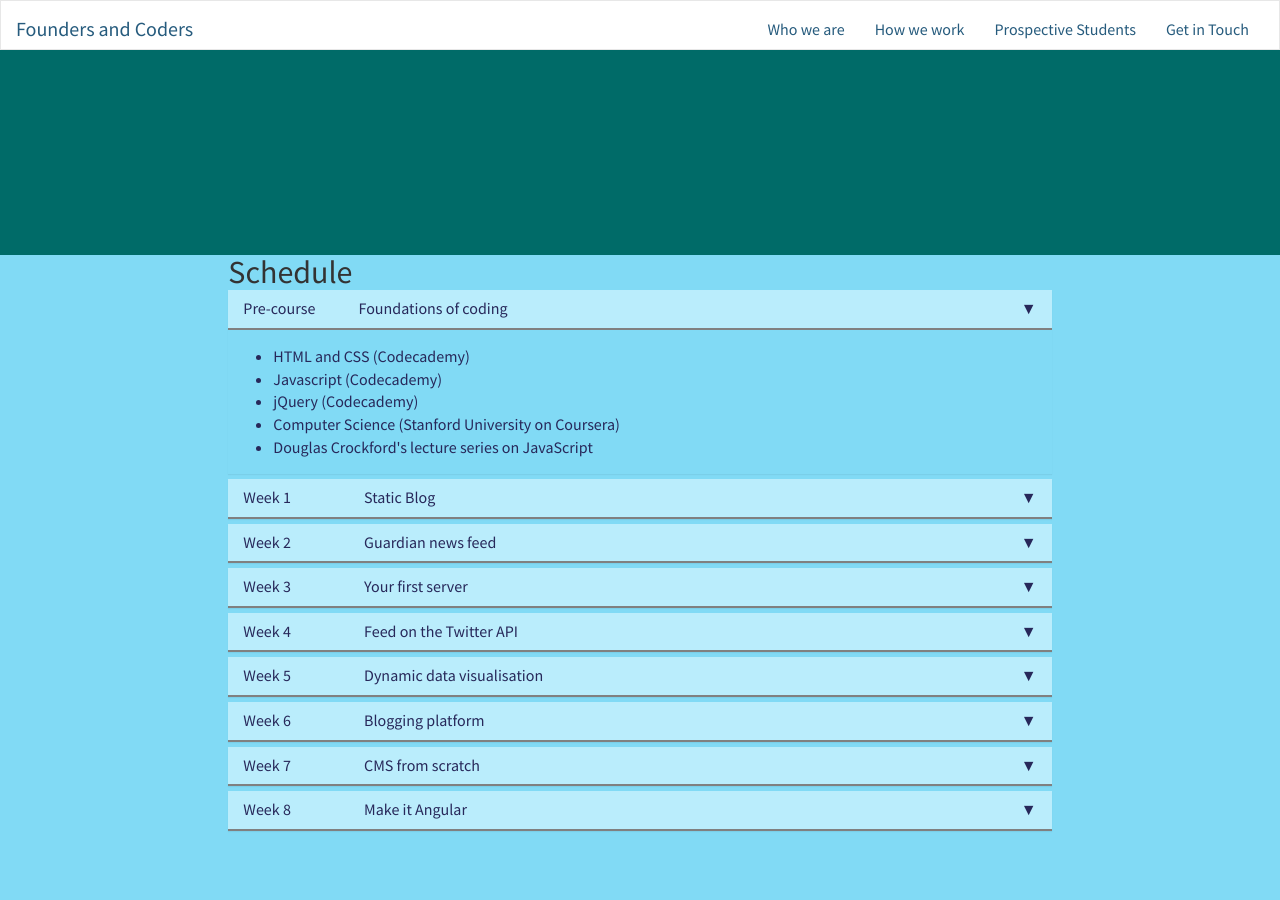
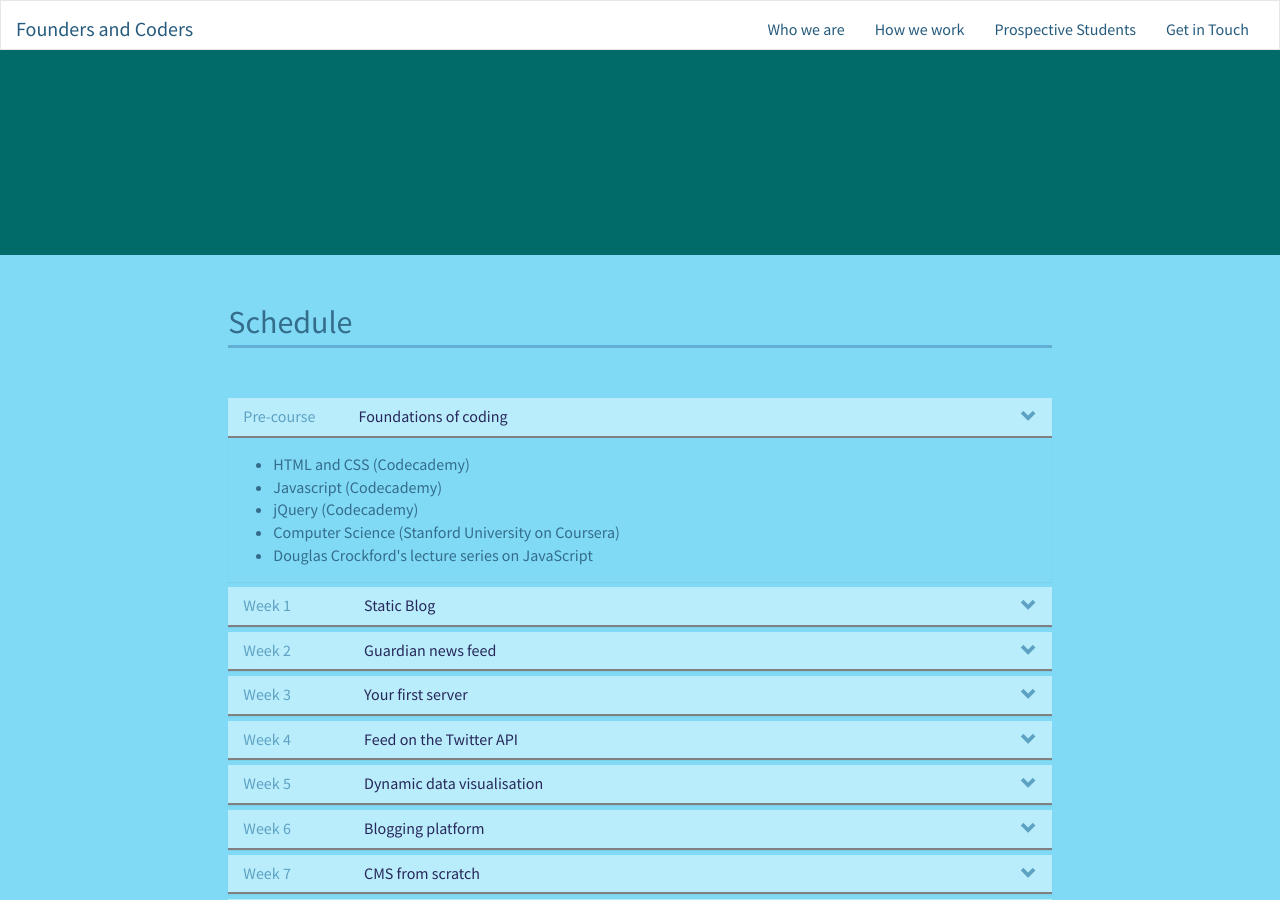
Before and after one commit to sofer/foundersandcoders, a Jekyll site: the page built from prospective-students.html, in a window 1280 px wide and 900 px high, scrolled down 2445 px. Built offline with Jekyll 4.4.1, drawn with Linux system fonts in a browser that asks for light colours; nearby versions of some CDN libraries.

Commit message:
finished styling schedule (for now) and fixed some links

```diff
--- a/css/main.css
+++ b/css/main.css
@@ -760,8 +760,20 @@ div.clear {
   background-color: #75D8E5;
 }
 .student-page .schedule {
-  height: 100vh;
+  height: 100%;
   background-color: #81DAF5;
+}
+.student-page .schedule h1 {
+  margin-top: 50px;
+  padding-bottom: 5px;
+  color: #336D8B;
+  border-bottom: 3px #62AED5 solid;
+}
+.student-page .schedule #accordion {
+  margin: 50px 0;
+}
+.student-page .schedule #accordion a:hover {
+  text-decoration: none;
 }
 .student-page .schedule #accordion .panel-default {
   border: none;
@@ -773,16 +785,14 @@ div.clear {
   border-radius: 0;
 }
 .student-page .schedule #accordion .panel-default .panel-heading h4 {
-  color: #27285a;
+  color: #5DA1C3;
 }
 .student-page .schedule #accordion .panel-default .panel-heading h4 .description {
   margin-left: 70px;
+  color: #27285a;
 }
-.student-page .schedule #accordion .panel-default .panel-heading h4 .arrow {
+.student-page .schedule #accordion .panel-default .panel-heading h4 .glyphicon {
   float: right;
-}
-.student-page .schedule #accordion .panel-default .panel-heading a:hover {
-  text-decoration: none;
 }
 .student-page .schedule #accordion .panel-default #headingOne .description {
   margin-left: 40px;
@@ -793,7 +803,7 @@ div.clear {
 }
 .student-page .schedule #accordion .panel-default .panel-body ul {
   margin-left: 30px;
-  color: #27285a;
+  color: #336D8B;
 }
 
 /*# sourceMappingURL=main.css.map */
--- a/prospective-students.html
+++ b/prospective-students.html
@@ -44,7 +44,7 @@ layout: default
 							</a>
 						</div>
 						<div class="col-xs-6 col-sm-6 col-md-6">
-							<a href="mailto:contact@foundersandcoders.org">
+							<a href="#schedule">
 								<button id="more-info-button" type="button" class="btn btn-default"><h1>More info</h1></button>
 							</a>
 						</div>
@@ -88,6 +88,7 @@ layout: default
 		</div>
 	</div>
 	<!-- Will do schedule last -->
+	<a name="schedule" id="schedule"></a>
 	<div class="schedule container-fluid">
 		<div class="row">
 			<div class="col-xs-12 col-sm-10 col-sm-offset-1 col-md-8 col-md-offset-2">
@@ -96,7 +97,7 @@ layout: default
 				  	<div class="panel panel-default">
 				   		<div class="panel-heading" role="tab" id="headingOne">
 				      		<a data-toggle="collapse" data-parent="#accordion" href="#collapseOne" aria-expanded="true" aria-controls="collapseOne">
-				      			<h4 class="panel-title">Pre-course <span class="description"> Foundations of coding</span><span class="arrow">&#9660;</span></h4>
+				      			<h4 class="panel-title">Pre-course <span class="description"> Foundations of coding</span><span class="glyphicon glyphicon-chevron-down"></span></h4>
 				        	</a>
 				    	</div>
 					    <div id="collapseOne" class="panel-collapse collapse in" role="tabpanel" aria-labelledby="headingOne">
@@ -114,7 +115,7 @@ layout: default
 					<div class="panel panel-default">
 					   	<div class="panel-heading" role="tab" id="headingTwo">
 					        <a class="collapsed" data-toggle="collapse" data-parent="#accordion" href="#collapseTwo" aria-expanded="false" aria-controls="collapseTwo">
-					          	<h4 class="panel-title">Week 1 <span class="description"> Static Blog</span><span class="arrow">&#9660;</span></h4>
+					          	<h4 class="panel-title">Week 1 <span class="description"> Static Blog</span><span class="glyphicon glyphicon-chevron-down"></span></h4>
 					        </a>
 					    </div>
 				   		<div id="collapseTwo" class="panel-collapse collapse" role="tabpanel" aria-labelledby="headingTwo">
@@ -131,7 +132,7 @@ layout: default
 				  	<div class="panel panel-default">
 				    	<div class="panel-heading" role="tab" id="headingThree">
 					        <a class="collapsed" data-toggle="collapse" data-parent="#accordion" href="#collapseThree" aria-expanded="false" aria-controls="collapseThree">
-					          	<h4 class="panel-title">Week 2 <span class="description"> Guardian news feed</span><span class="arrow">&#9660;</span></h4>
+					          	<h4 class="panel-title">Week 2 <span class="description"> Guardian news feed</span><span class="glyphicon glyphicon-chevron-down"></span></h4>
 					        </a>
 				   		</div>
 				    	<div id="collapseThree" class="panel-collapse collapse" role="tabpanel" aria-labelledby="headingThree">
@@ -148,7 +149,7 @@ layout: default
 				 	<div class="panel panel-default">
 				    	<div class="panel-heading" role="tab" id="headingThree">
 					        <a class="collapsed" data-toggle="collapse" data-parent="#accordion" href="#collapseThree" aria-expanded="false" aria-controls="collapseThree">
-					          	<h4 class="panel-title">Week 3 <span class="description"> Your first server</span><span class="arrow">&#9660;</span></h4>
+					          	<h4 class="panel-title">Week 3 <span class="description"> Your first server</span><span class="glyphicon glyphicon-chevron-down"></span></h4>
 					        </a>
 				   		</div>
 				    	<div id="collapseThree" class="panel-collapse collapse" role="tabpanel" aria-labelledby="headingThree">
@@ -164,7 +165,7 @@ layout: default
 				 	<div class="panel panel-default">
 				    	<div class="panel-heading" role="tab" id="headingFour">
 					        <a class="collapsed" data-toggle="collapse" data-parent="#accordion" href="#collapseFour" aria-expanded="false" aria-controls="collapseFour">
-					          	<h4 class="panel-title">Week 4 <span class="description"> Feed on the Twitter API</span><span class="arrow">&#9660;</span></h4>
+					          	<h4 class="panel-title">Week 4 <span class="description"> Feed on the Twitter API</span><span class="glyphicon glyphicon-chevron-down"></span></h4>
 					        </a>
 				   		</div>
 				    	<div id="collapseFour" class="panel-collapse collapse" role="tabpanel" aria-labelledby="headingFour">
@@ -182,7 +183,7 @@ layout: default
 				 	<div class="panel panel-default">
 				    	<div class="panel-heading" role="tab" id="headingFive">
 					        <a class="collapsed" data-toggle="collapse" data-parent="#accordion" href="#collapseFive" aria-expanded="false" aria-controls="collapseFive">
-					          	<h4 class="panel-title">Week 5 <span class="description"> Dynamic data visualisation</span><span class="arrow">&#9660;</span></h4>
+					          	<h4 class="panel-title">Week 5 <span class="description"> Dynamic data visualisation</span><span class="glyphicon glyphicon-chevron-down"></span></h4>
 					        </a>
 				   		</div>
 				    	<div id="collapseFive" class="panel-collapse collapse" role="tabpanel" aria-labelledby="headingFive">
@@ -200,7 +201,7 @@ layout: default
 				 	<div class="panel panel-default">
 				    	<div class="panel-heading" role="tab" id="headingSix">
 					        <a class="collapsed" data-toggle="collapse" data-parent="#accordion" href="#collapseSix" aria-expanded="false" aria-controls="collapseSix">
-					          	<h4 class="panel-title">Week 6 <span class="description"> Blogging platform</span><span class="arrow">&#9660;</span></h4>
+					          	<h4 class="panel-title">Week 6 <span class="description"> Blogging platform</span><span class="glyphicon glyphicon-chevron-down"></span></h4>
 					        </a>
 				   		</div>
 				    	<div id="collapseSix" class="panel-collapse collapse" role="tabpanel" aria-labelledby="headingSix">
@@ -218,7 +219,7 @@ layout: default
 				 	<div class="panel panel-default">
 				    	<div class="panel-heading" role="tab" id="headingSeven">
 					        <a class="collapsed" data-toggle="collapse" data-parent="#accordion" href="#collapseSeven" aria-expanded="false" aria-controls="collapseSeven">
-					          	<h4 class="panel-title">Week 7 <span class="description"> CMS from scratch</span><span class="arrow">&#9660;</span></h4>
+					          	<h4 class="panel-title">Week 7 <span class="description"> CMS from scratch</span><span class="glyphicon glyphicon-chevron-down"></span></h4>
 					        </a>
 				   		</div>
 				    	<div id="collapseSeven" class="panel-collapse collapse" role="tabpanel" aria-labelledby="headingSeven">
@@ -236,7 +237,7 @@ layout: default
 				 	<div class="panel panel-default">
 				    	<div class="panel-heading" role="tab" id="headingEight">
 					        <a class="collapsed" data-toggle="collapse" data-parent="#accordion" href="#collapseEight" aria-expanded="false" aria-controls="collapseEight">
-					          	<h4 class="panel-title">Week 8 <span class="description"> Make it Angular</span><span class="arrow">&#9660;</span></h4>
+					          	<h4 class="panel-title">Week 8 <span class="description"> Make it Angular</span><span class="glyphicon glyphicon-chevron-down"></span></h4>
 					        </a>
 				   		</div>
 				    	<div id="collapseEight" class="panel-collapse collapse" role="tabpanel" aria-labelledby="headingEight">
```
Also changed, not shown: css/main.scss (+15 -7 lines), 1 other file.
